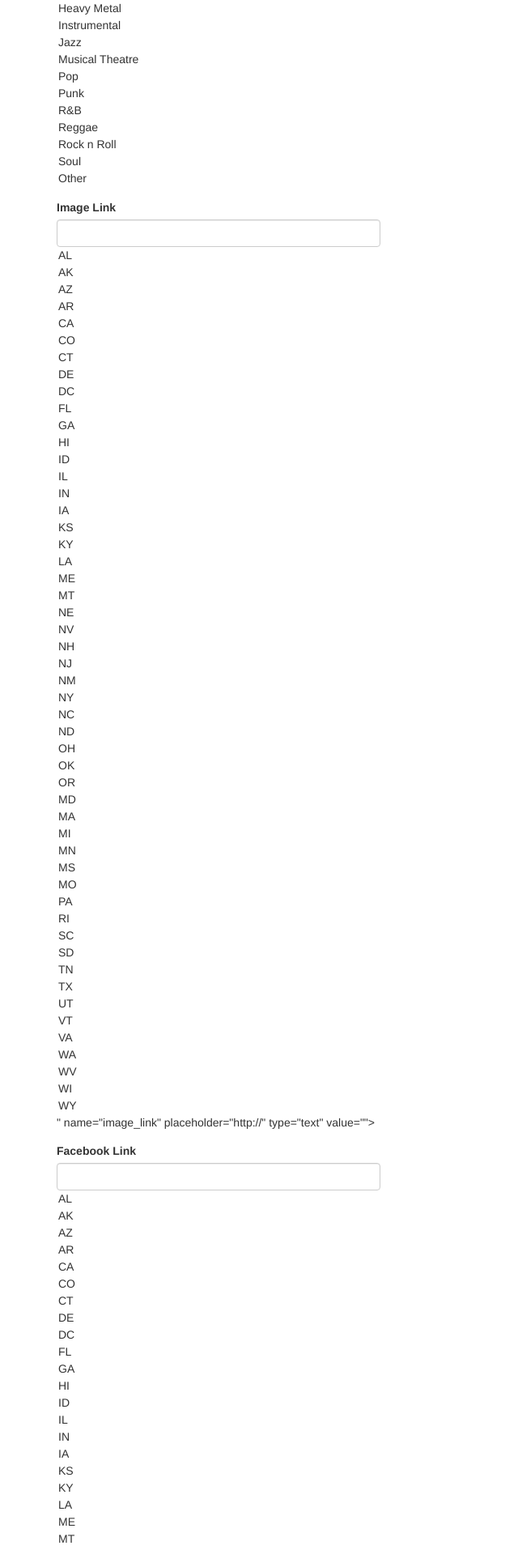
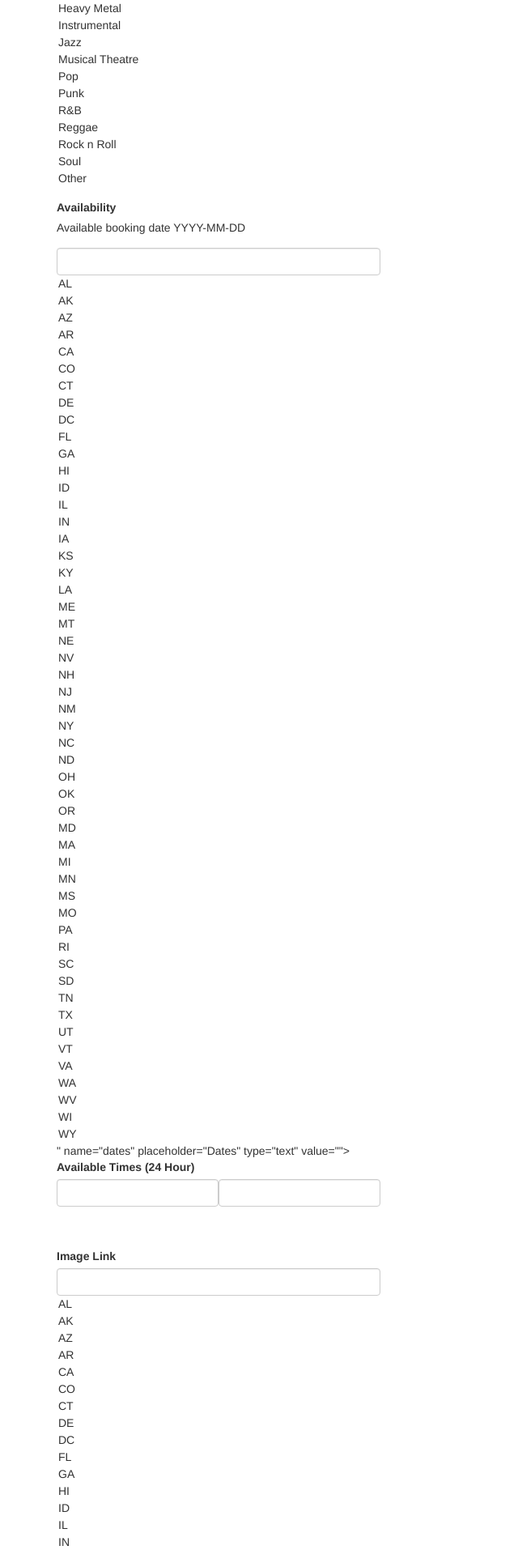
Before and after one commit to leplerjacob/FyyurApp, a Flask app: page /artists/create in a window 1280 px wide. Shown: the part 625-2539 px from the top of the page at 81% size, without its empty margins (0-640 px from the left). Run offline with Flask 2, Linux system fonts and the light colour scheme; some libraries are stand-ins or nearby versions.

Commit message:
last commit. Added availability class

```diff
--- a/01_fyyur/starter_code/app.py
+++ b/01_fyyur/starter_code/app.py
@@ -78,9 +78,11 @@
     genres = db.Column(ARRAY(String))
     image_link = db.Column(db.String(500))
     facebook_link = db.Column(db.String(120))
-    shows = db.relationship('Show', backref='Artist', lazy='dynamic')
+    shows = db.relationship('Show', backref='Artist', lazy=True)
+    availability = db.relationship('Availability', backref='Artist', lazy=True)
 
     def __init__(self,name,city,state,phone,genres,image_link,facebook_link):
+
       self.name = name
       self.city = city
       self.state = state
@@ -113,6 +115,25 @@
         "image_link": self.image_link,
         "facebook_link": self.facebook_link
       }
+
+class Availability(db.Model):
+    __tablename__ = 'Availability'
+
+    id = db.Column(db.Integer, primary_key=True)
+    artist_id = db.Column(db.Integer, ForeignKey(Artist.id), nullable=True)
+    dates = db.Column(db.ARRAY(db.String))
+    start_time = db.Column(db.ARRAY(db.String))
+    end_time = db.Column(db.ARRAY(db.String))
+
+    def __init__(self,artist_id,dates,start_time,end_time):
+      self.artist_id = artist_id
+      self.dates = dates
+      self.start_time = start_time
+      self.end_time = end_time
+
+    def insert(self):
+      db.session.add(self)
+      db.session.commit()
 
 
 class Show(db.Model):
@@ -560,9 +581,6 @@
 
   artist = Artist.query.get(artist_id)
 
-  print('DEBUG')
-  print(artist)
-
   if artist:
     form.name.data = artist.name
     form.city.data = artist.city
@@ -681,6 +699,13 @@
       facebook_link=request.form['facebook_link']
     )
     Artist.insert(new_artist)
+    new_availability = Availability(
+      artist_id=new_artist.id,
+      dates=request.form['dates'].replace(' ','').split(','),
+      start_time=request.form['start_time'].replace(' ','').split(','),
+      end_time=request.form['end_time'].replace(' ','').split(',')
+    )
+    Availability.insert(new_availability)
 
   # on successful db insert, flash success
     flash('Artist ' + request.form['name'] + ' was successfully listed!')
@@ -760,6 +785,7 @@
         start_time=request.form['start_time']
       )
       Show.insert(new_show)
+      Show.commit()
 
   # on successful db insert, flash success
       flash('Show was successfully listed!')
--- a/01_fyyur/starter_code/forms.py
+++ b/01_fyyur/starter_code/forms.py
@@ -1,6 +1,6 @@
 from datetime import datetime
 from flask_wtf import Form
-from wtforms import StringField, SelectField, SelectMultipleField, DateTimeField
+from wtforms import StringField, SelectField, SelectMultipleField, DateTimeField, DateField
 from wtforms.validators import DataRequired, AnyOf, URL
 
 class ShowForm(Form):
@@ -212,6 +212,15 @@
             ('Other', 'Other'),
         ]
     )
+    dates = StringField(
+        'dates'
+    )
+    start_time = StringField(
+        'start_time'
+    )
+    end_time = StringField(
+        'end_time'
+    )
     facebook_link = StringField(
         # TODO implement enum restriction
         'facebook_link', validators=[URL()]
--- a/01_fyyur/starter_code/migrations/versions/22bbffa00484_.py
+++ b/01_fyyur/starter_code/migrations/versions/22bbffa00484_.py
@@ -27,6 +27,7 @@
     sa.Column('genres', sa.ARRAY(sa.String()), nullable=True),
     sa.Column('image_link', sa.String(length=500), nullable=True),
     sa.Column('facebook_link', sa.String(length=120), nullable=True),
+    op.add_column('Artist', sa.Column('availability', sa.ARRAY(sa.String()), nullable=True)),
     sa.PrimaryKeyConstraint('id')
     )
     # ### end Alembic commands ###
--- a/01_fyyur/starter_code/templates/forms/new_artist.html
+++ b/01_fyyur/starter_code/templates/forms/new_artist.html
@@ -1,6 +1,5 @@
-{% extends 'layouts/main.html' %}
-{% block title %}New Artist{% endblock %}
-{% block content %}
+{% extends 'layouts/main.html' %} {% block title %}New Artist{% endblock %} {%
+block content %}
 <div class="form-wrapper">
   <form method="post" class="form">
     <h3 class="form-heading">List a new artist</h3>
@@ -12,31 +11,58 @@
       <label>City & State</label>
       <div class="form-inline">
         <div class="form-group">
-              {{ form.city(class_ = 'form-control', placeholder='City', autofocus = true) }}
+          {{ form.city(class_ = 'form-control', placeholder='City', autofocus =
+          true) }}
         </div>
         <div class="form-group">
-              {{ form.state(class_ = 'form-control', placeholder='State', autofocus = true) }}
+          {{ form.state(class_ = 'form-control', placeholder='State', autofocus
+          = true) }}
         </div>
       </div>
     </div>
     <div class="form-group">
       <label for="phone">Phone</label>
-          {{ form.phone(class_ = 'form-control', placeholder='xxx-xxx-xxxx', autofocus = true) }}
+      {{ form.phone(class_ = 'form-control', placeholder='xxx-xxx-xxxx',
+      autofocus = true) }}
     </div>
     <div class="form-group">
       <label for="genres">Genres</label>
       <small>Ctrl+Click to select multiple</small>
-        {{ form.genres(class_ = 'form-control', placeholder='Genres, separated by commas', id=form.state, autofocus = true) }}
+      {{ form.genres(class_ = 'form-control', placeholder='Genres, separated by
+      commas', id=form.state, autofocus = true) }}
+    </div>
+    <div class="form-group availability">
+      <!-- Only one booking date so far -->
+      <label for="availability">Availability</label>
+      <div class="form-group">Available booking date YYYY-MM-DD</div>
+      {{ form.dates(class_ = 'form-control', placeholder='Dates', id=form.state,
+      autofocus = true) }}
+      <label for="availability">Available Times (24 Hour)</label>
+      <div class="form-inline">
+        <div class="form-group">
+          {{ form.start_time(class_ = 'form-control',
+          placeholder='Start Time', id=form.state, autofocus = true) }}
+        </div>
+        <div class="form-group">
+          {{ form.end_time(class_ = 'form-control', placeholder='End Time',
+        id=form.state, autofocus = true) }}
+      </div>
     </div>
     <div class="form-group">
       <label for="image_link">Image Link</label>
-        {{ form.image_link(class_ = 'form-control', placeholder='http://', id=form.state, autofocus = true) }}
+      {{ form.image_link(class_ = 'form-control', placeholder='http://',
+      id=form.state, autofocus = true) }}
     </div>
     <div class="form-group">
       <label for="facebook_link">Facebook Link</label>
-          {{ form.facebook_link(class_ = 'form-control', placeholder='http://', id=form.state, autofocus = true) }}
+      {{ form.facebook_link(class_ = 'form-control', placeholder='http://',
+      id=form.state, autofocus = true) }}
     </div>
-      <input type="submit" value="Create Venue" class="btn btn-primary btn-lg btn-block">
+    <input
+      type="submit"
+      value="Create Venue"
+      class="btn btn-primary btn-lg btn-block"
+    />
   </form>
 </div>
 {% endblock %}
```
Also changed, not shown: 01_fyyur/starter_code/migrations/versions/13a20a841309_.py (added, +28 -0 lines), 01_fyyur/starter_code/migrations/versions/533098620a8e_.py (added, +32 -0 lines), 01_fyyur/starter_code/migrations/versions/64ff541b248d_.py (added, +28 -0 lines), 01_fyyur/starter_code/migrations/versions/b536b1622c91_.py (added, +37 -0 lines), 01_fyyur/starter_code/static/js/app.js (added). Lines whose indentation alone changed are shown as unchanged.
